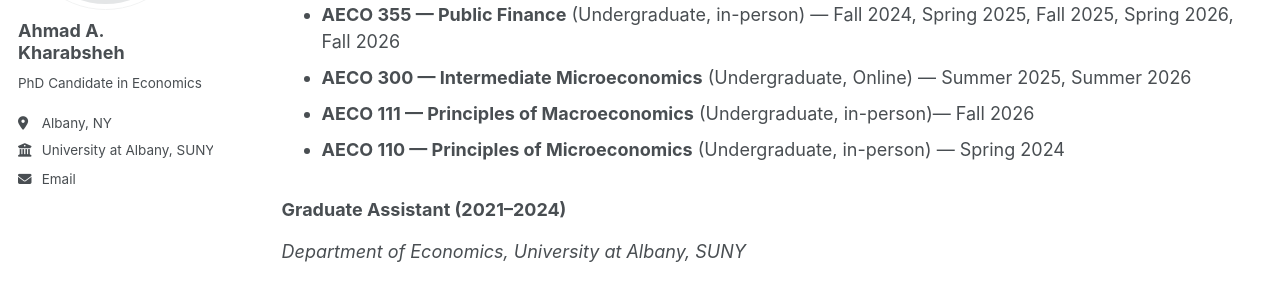
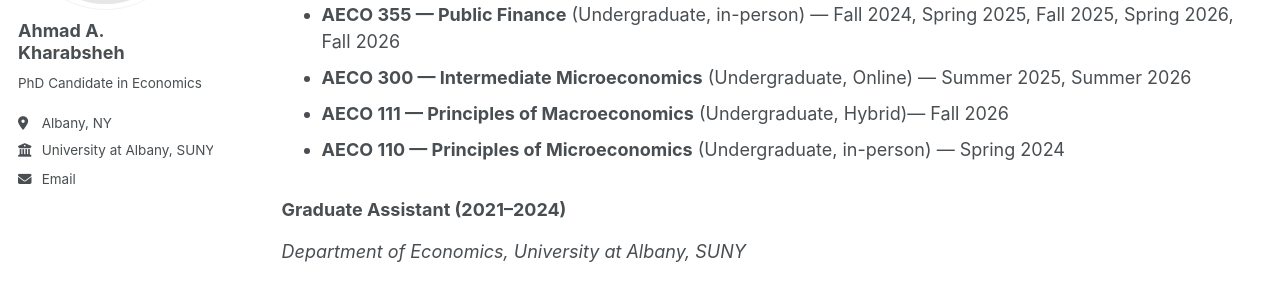
Before and after one commit to Kharabshehahmad/Kharabshehahmad.github.io, a Jekyll site: the page built from _pages/teaching.md, in a window 1280 px wide and 900 px high, scrolled down 1433 px. Shown: the part 266-558 px from the top of the window. Built offline with Jekyll 4.4.1, drawn with Linux system fonts in a browser that asks for light colours; a script bundle is joined from its source files by our own code; library files that are not in the unit come from our copies.

Commit message:
Update teaching.md

```diff
--- a/_pages/teaching.md
+++ b/_pages/teaching.md
@@ -49,7 +49,7 @@ this course as fair as possible, and I do think he succeeded in doing. I appreci
 
 - **AECO 355 — Public Finance** (Undergraduate, in-person) — Fall 2024, Spring 2025, Fall 2025, Spring 2026, Fall 2026
 - **AECO 300 — Intermediate Microeconomics** (Undergraduate, Online) — Summer 2025, Summer 2026
-- **AECO 111 — Principles of Macroeconomics** (Undergraduate, in-person)— Fall 2026
+- **AECO 111 — Principles of Macroeconomics** (Undergraduate, Hybrid)— Fall 2026
 - **AECO 110 — Principles of Microeconomics** (Undergraduate, in-person) — Spring 2024
 
 
```
